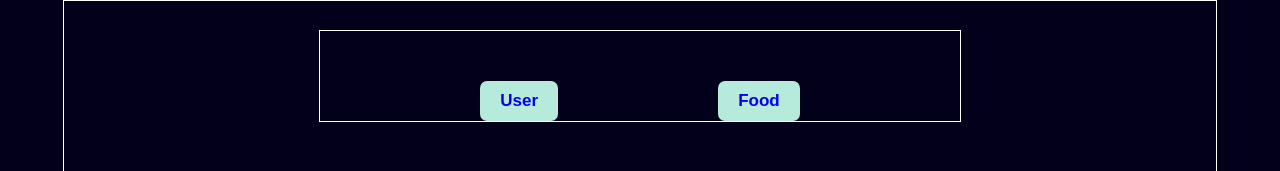
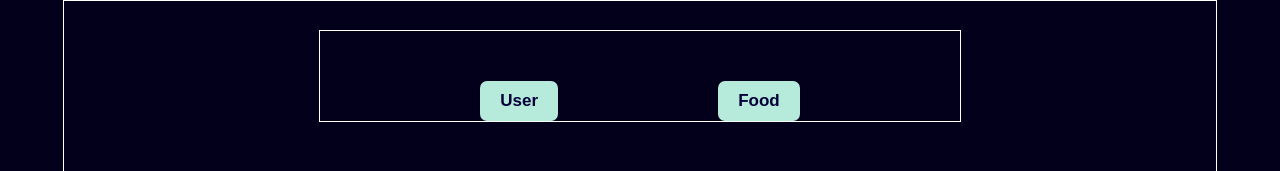
Before and after one commit to RadyaI/user-management, a React (Vite) app: page / in a window 1280 px wide. Shown: the top 171 px of the page. Built offline with nearby package versions, Linux system fonts and the light colour scheme.

Commit message:
fix: router

```diff
--- a/src/components/navbar.jsx
+++ b/src/components/navbar.jsx
@@ -1,4 +1,5 @@
-import { NavLink } from "react-router"
+import { useEffect } from "react"
+import { NavLink, useNavigate } from "react-router"
 import styled from "styled-components"
 
 export default function User() {
@@ -6,8 +7,8 @@ export default function User() {
     return (
         <>
                 <Menu>
-                    <button><NavLink to="/">User</NavLink></button>
-                    <button><NavLink to="/food">Food</NavLink></button>
+                    <NavLink to="/"><button>User</button></NavLink>
+                    <NavLink to="/food"><button>Food</button></NavLink>
                 </Menu>
         </>
     )
@@ -16,10 +17,6 @@ export default function User() {
 
 
 const Menu = styled.div`
-
-a{
-    text-decoration: none;
-}
 
 border: 1px solid white;
 position: fixed;
```
Also changed, not shown: src/user.jsx (line endings or trailing spaces).
